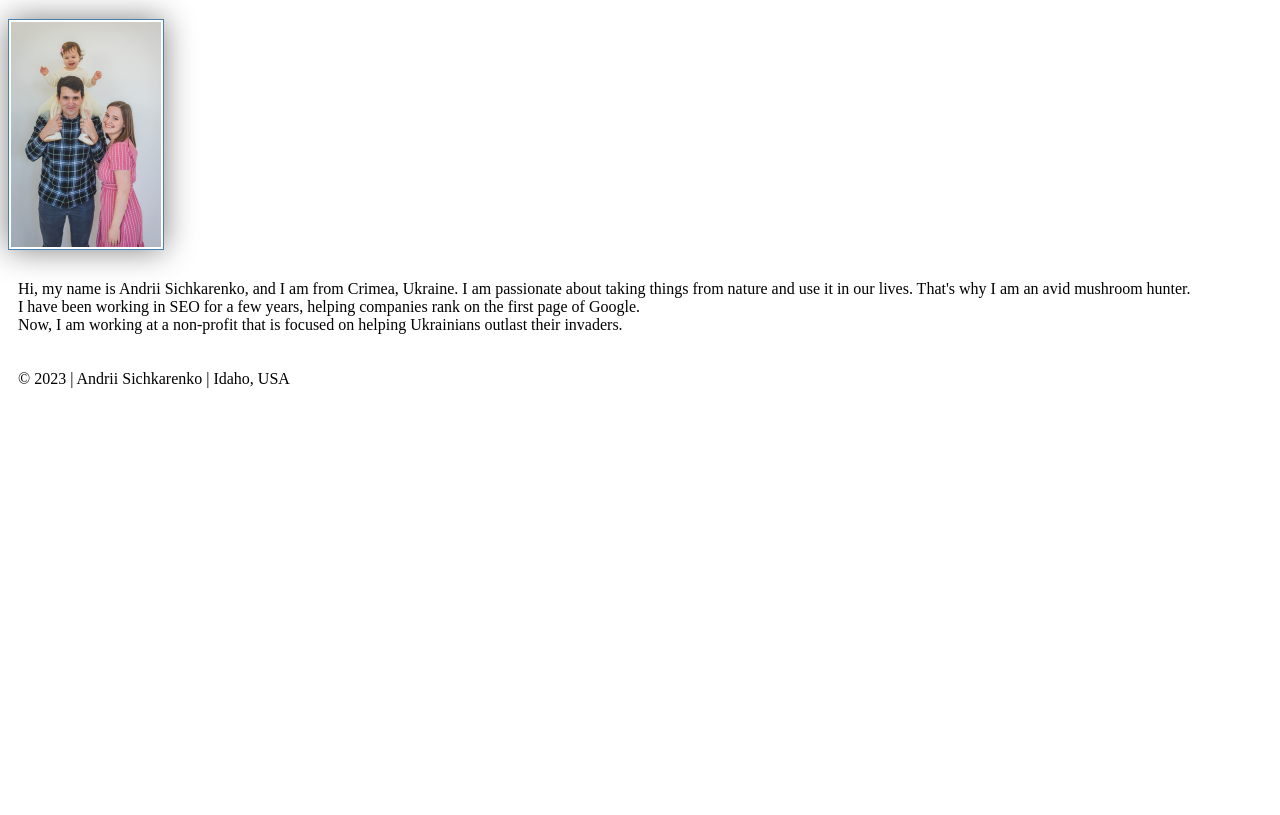
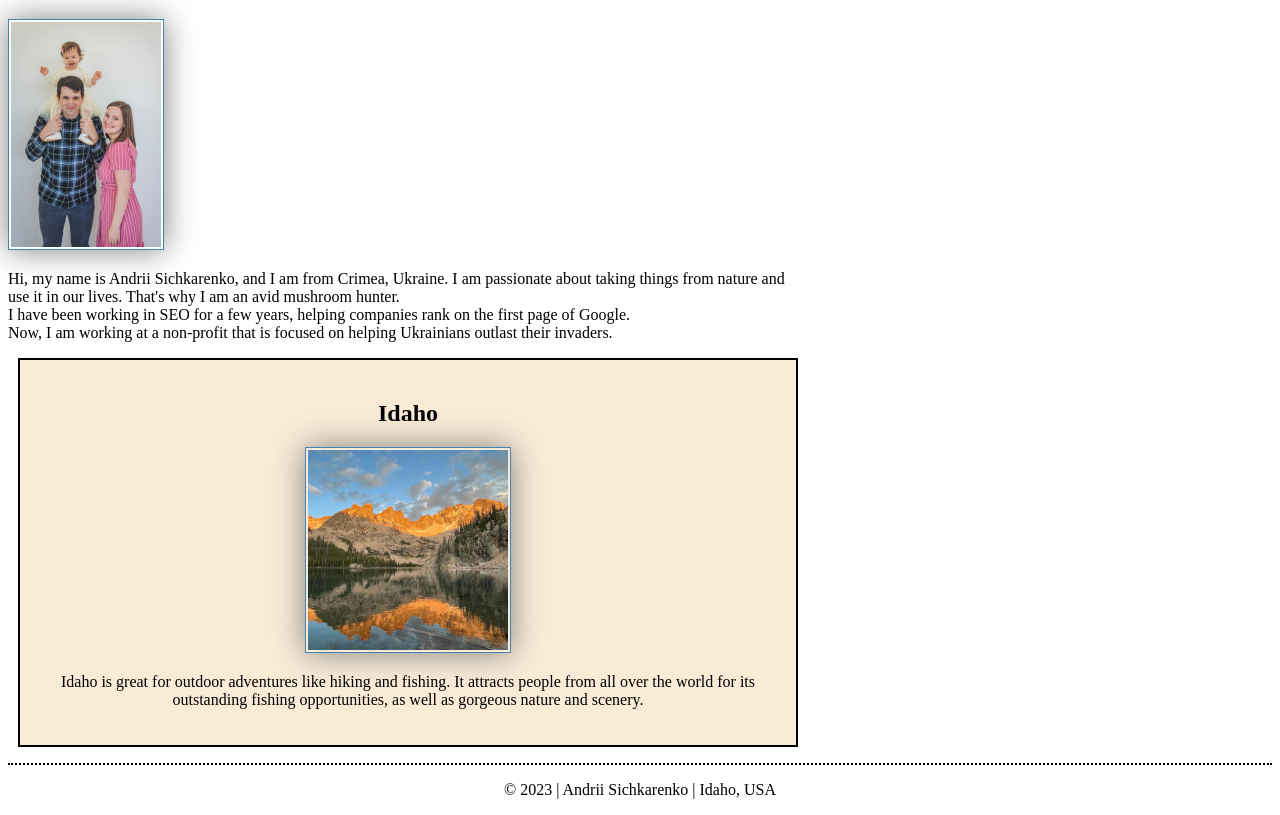
Before and after one commit to andreyrouk1/wdd130, a plain HTML site: page index.html in a window 1280 px wide. Shown: the part 263-1078 px from the top of the page. Before the commit the page ends 800 px from the top, so only its background shows below. Drawn offline with Linux system fonts and the light colour scheme.

Commit message:
enhancement

```diff
--- a/index.html
+++ b/index.html
@@ -1,10 +1,12 @@
 <!DOCTYPE html>
 <html lang="en-US">
   <head>
-    <link href="styles/style.css" rel="stylesheet"/>
+    <link href="styles/style.css" rel="stylesheet">
 
     <meta charset="UTF-8">
     <meta name="viewport" content="width=device-width, initial-scale=1.0">
+    <meta name="description" content="This is a page of Andrii Sichkarenko for WDD130 course at BYU-Idaho.">
+    <meta name="author" content="Andrii Sichkarenko">
     <title>Andrii Sichkarenko | WDD 130</title>
   </head>
   <body>
@@ -22,6 +24,11 @@
         <br>I have been working in SEO for a few years, helping companies rank on the first page of Google.
         <br>Now, I am working at a non-profit that is focused on helping Ukrainians outlast their invaders.
         </p>
+        <aside>
+          <h2>Idaho</h2>
+          <img src="images/idaho.jpg" alt="Idaho nature">
+          <p>Idaho is great for outdoor adventures like hiking and fishing. It attracts people from all over the world for its outstanding fishing opportunities, as well as gorgeous nature and scenery.</p>
+        </aside>
     </main>
     <footer>
         <p>&copy; 2023 | Andrii Sichkarenko | Idaho, USA</p>
--- a/styles/style.css
+++ b/styles/style.css
@@ -13,7 +13,7 @@ h1 {
     color: steelblue;
 }
 
-img {
+main img {
     width: 150px;
     height: auto;
     border: 1px solid steelblue;
@@ -22,5 +22,29 @@ img {
 }
 
 p {
-    padding: 10px;
+    padding: 0px;
 }
+
+main {
+    max-width: 800px;
+}
+
+aside {
+    margin: 10px;
+    border: 2px solid #000;
+    padding: 20px;
+    background-color: antiquewhite;
+    color: #000;
+    text-align: center;
+}
+
+aside img {
+    width: 200px;
+    height: auto;
+}
+
+footer {
+    margin-top: 1em;
+    border-top: 2px dotted #000;
+    text-align: center;
+}
```
Also changed, not shown: images/idaho.jpg (added).
